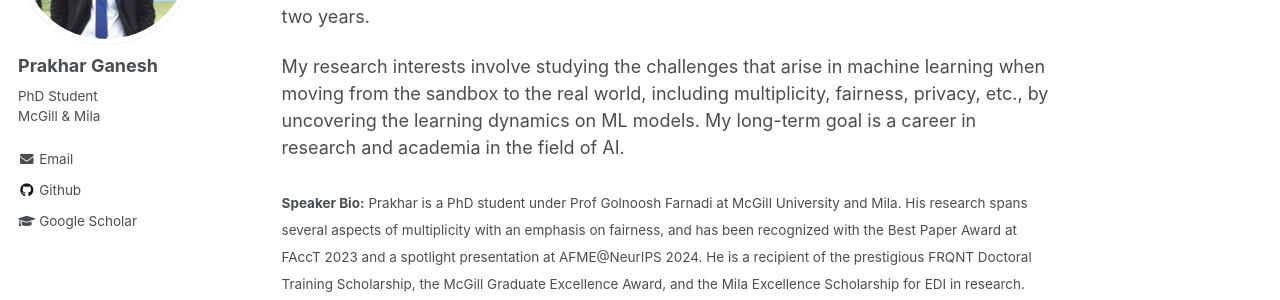
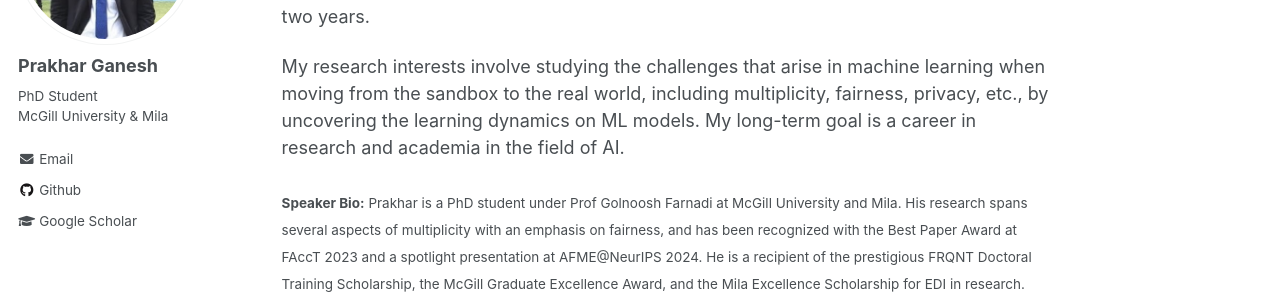
Before and after one commit to prakharg24/prakharg24.github.io, a Jekyll site: the page built from _pages/about.md, in a window 1280 px wide. Shown: the part 237-537 px from the top of the page. Built offline with Jekyll 4.4.1, drawn with Linux system fonts in a browser that asks for light colours.

```diff
--- a/_config.yml
+++ b/_config.yml
@@ -82,7 +82,7 @@ analytics:
 author:
   name             : "Prakhar Ganesh"
   avatar           : "profile.png"
-  bio              : "PhD Student <br> McGill & Mila"
+  bio              : "PhD Student <br> McGill University & Mila"
   location         :
   employer         :
   pubmed           :
```
Also changed, not shown: _pages/slides.md (+3 -0 lines), 6 other files.
